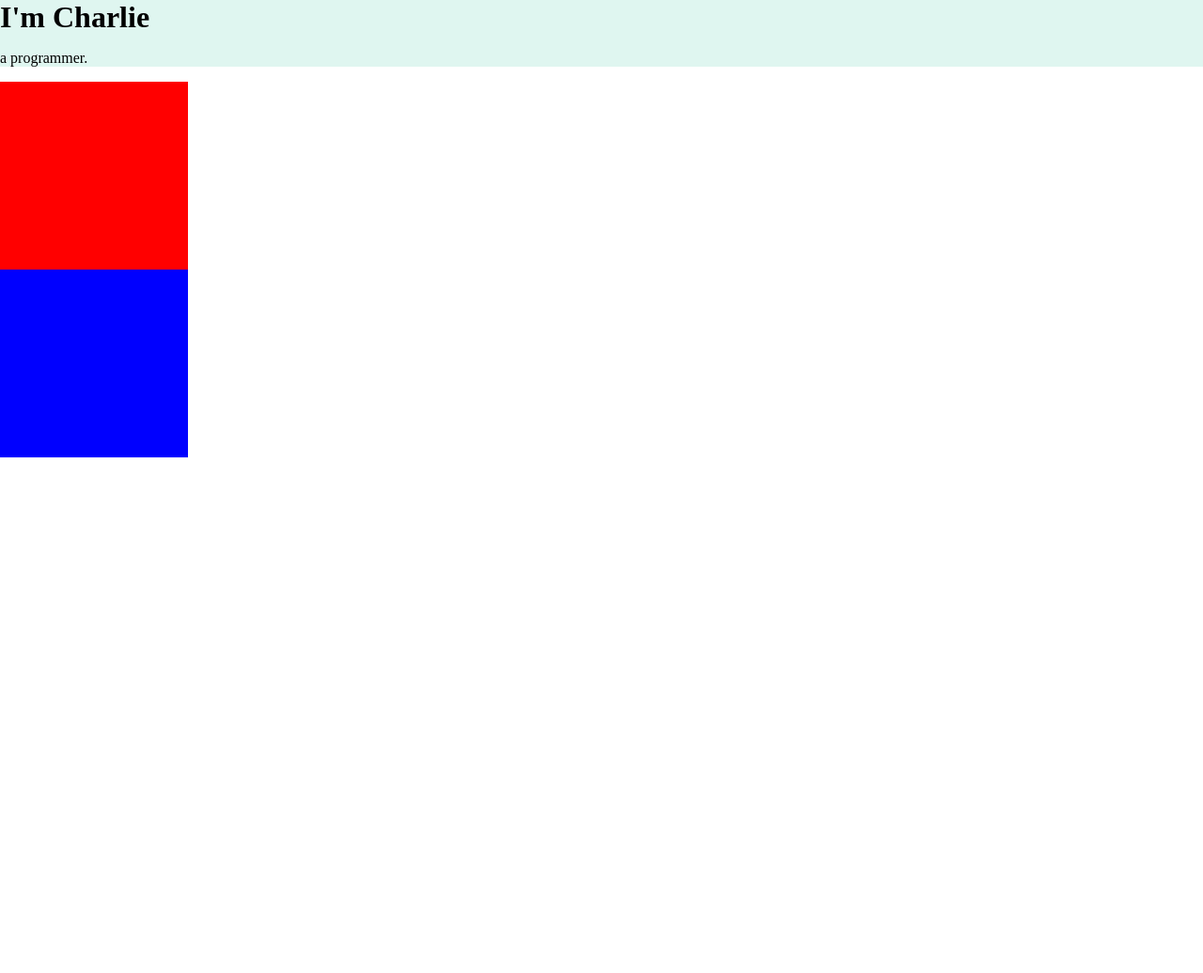
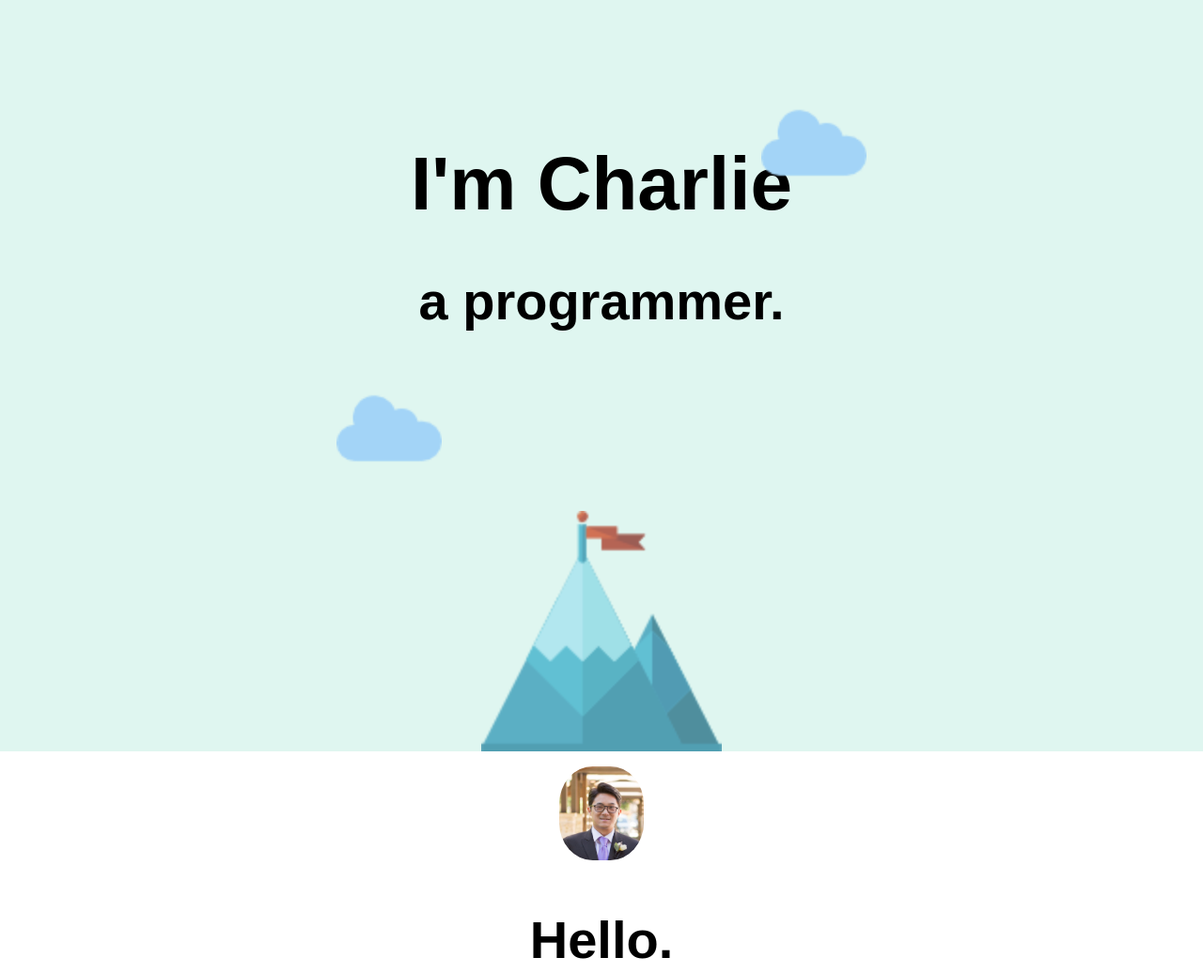
Before and after one commit to charliejeong/CV, a plain HTML site: page index.html in a window 1280 px wide. Shown: the top 1036 px of the page at 94% size. Before the commit the page ends 800 px from the top, so only its background shows below. Drawn offline with Linux system fonts and the light colour scheme; a web font is replaced by a local one.

Commit message:
add css and mountain and cloud images

```diff
--- a/css/styles.css
+++ b/css/styles.css
@@ -1,6 +1,9 @@
 #headshot {
 	height: 100px;
 	border-radius: 40%;
+}
+.container {
+	text-align: center;
 }
 
 hr {
@@ -11,24 +14,59 @@ hr {
 
 h1 {
 	margin: 0;
+	font-size: 5rem;
+	font-family: 'Darker Grotesque', sans-serif;
+	padding-top: 150px;
+	z-index: 3;
+}
+
+h2 {
+	font-size: 3.5rem;
+	font-family: 'Darker Grotesque', sans-serif;
+	z-index: 4;
+}
+
+h3 {
+	font-family: 'Darker Grotesque', sans-serif;
 }
 
 body {
 	margin: 0px;
+
+	font-family: 'Crimson Text', serif;
 }
 
 .top-container {
 	background-color: #dff6f0;
+	height: 100vh;
+	position: relative;
+}
+
+.mtn {
+	position: absolute;
+	bottom: 0px;
+	width: 20vw;
+	right: 40%;
+	z-index: 0;
+	opacity: 0.65;
+}
+
+.cloud {
+	height: 14vh;
+}
+.cloud-left {
+	position: absolute;
+	left: 28%;
+}
+.cloud-right {
+	top: 12%;
+	position: absolute;
+	right: 28%;
 }
 
 .middle-container {
-	background-color: red;
-	width: 200px;
-	height: 200px;
+	margin-top: 1em;
 }
 
 .bottom-container {
-	background-color: blue;
-	width: 200px;
-	height: 200px;
 }
--- a/index.html
+++ b/index.html
@@ -5,16 +5,56 @@
         <title>Charlie's Personal Site</title>
         <link rel="stylesheet" href="css/styles.css">
         <link rel="icon" href="images/favicon_io/favicon.ico">
-
+        <link href="https://fonts.googleapis.com/css?family=Crimson+Text|Darker+Grotesque&display=swap" rel="stylesheet">
     </head>
 
     <body>
+        <div class="container">
         <div class="top-container">
+            <img class="cloud cloud-right"alt="cloud" src="images/cloud.png">
             <h1>I'm Charlie</h1>
-            <p>a programmer.</p>
+            <h2>a programmer.</h2>
+            <img class="cloud cloud-left" alt="cloud" src="images/cloud.png">
+            <img class="mtn" alt="mountain" src="images/goal.png">
         </div>
 
-        <div class="middle-container"></div>
-        <div class="bottom-container"></div>
+        <div class="middle-container">
+            <div class="profile">
+              <img id="headshot" src="images/headshot.jpg" alt="headshot of Charlie">
+              <h2>Hello.</h2>
+              <p>Lorem ipsum dolor sit amet, vitae volutpat, dui conubia, dolor urna. Non auctor, montes nulla distinctio.</p>
+            </div>
+            <hr>
+            <div class="skills">
+              <h2>My Skills.</h2>
+              <div class="skill-row">
+                <img class="" src="images/coding.png" alt="coding icon">
+                <h3>Lorem & Ipsum</h3>
+                <p>Lorem ipsum dolor sit amet, quis in duis, iaculis id felis. Consectetuer vestibulum, nunc urna lectus, erat ligula. Hendrerit nam, lectus ante, ut lorem eros.</p>
+              </div>
+              <div class="skill-row">
+                <img class="" src="images/brainstorm.png" alt="brain storming">
+                <h3>Lorem Ipsum Dolor</h3>
+                <p>Lorem ipsum dolor sit amet, mauris sed consectetuer. Etiam et eu, bibendum interdum, lacus quis mauris. Curabitur wisi, quisque vel eu, rutrum nam.</p>
+              </div>
+            </div>
+            <hr>
+            <div class="contact-me">
+              <h2>Get In Touch</h2>
+              <h3>Lorem ipsum dolor sit amet, non elit.</h3>
+              <p>Lorem ipsum dolor sit amet, in quis, aenean amet. Phasellus sodales, tellus donec dui, ornare erat.</p>
+              <a class="btn" href="mailto:jeehoon.jeong.711@gmail.com">CONTACT ME</a>
+            </div>
+          </div>
+
+
+          <div class="bottom-container">
+            <a class="footer-link" href="https://www.linkedin.com/in/charlie-jeehoon-jeong-cpa-24616726/">LinkedIn</a>
+            <a class="footer-link" href="https://github.com/charliejeong">GitHub</a>
+            <a class="footer-link" href="https://dry-journey-65524.herokuapp.com/campgrounds">Website</a>
+            <p>2020 Charlie Jeong</p>
+          </div>
+        </div>
+
     </body>
 </html>
```
Also changed, not shown: images/brainstorm.png (added), images/cloud.png (added), images/coding.png (added), images/goal.png (added).
